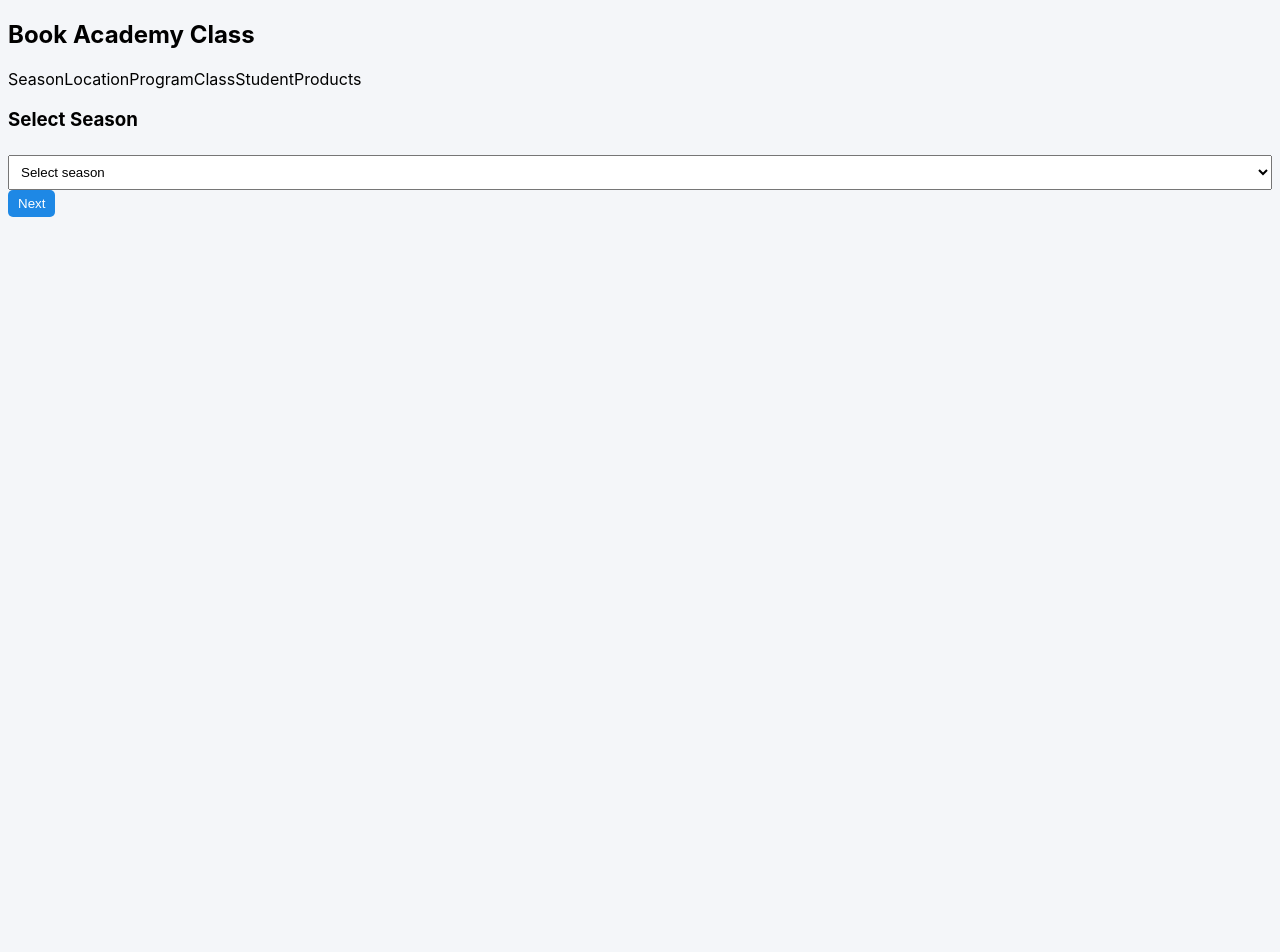
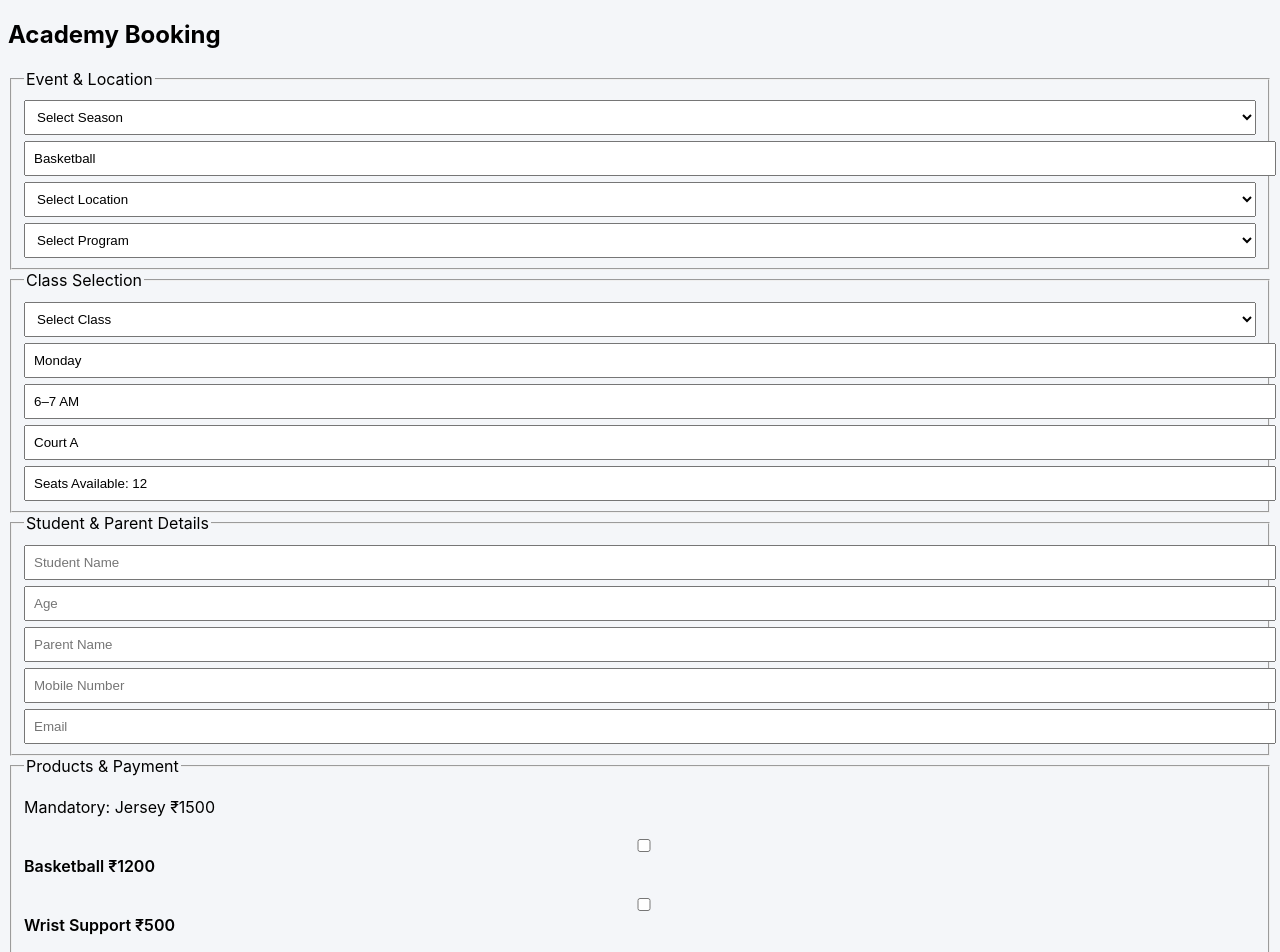
Before and after one commit to mahaboobgstp-hub/sports-academy-app, a React (Create React App) app: page /book in a window 1280 px wide. Shown: the top 952 px of the page. Before the commit the page ends 800 px from the top, so only its background shows below. Built offline with nearby package versions, Linux system fonts and the light colour scheme.

Commit message:
Update BookingWizard.jsx

```diff
--- a/src/bookings/BookingWizard.jsx
+++ b/src/bookings/BookingWizard.jsx
@@ -1,51 +1,90 @@
 import { useState } from "react";
-import StepSeason from "./StepSeason";
-import StepLocation from "./StepLocation";
-import StepProgram from "./StepProgram";
-import StepClass from "./StepClass";
-import StepStudent from "./StepStudent";
-import StepProducts from "./StepProducts";
 
-const steps = [
-  "Season",
-  "Location",
-  "Program",
-  "Class",
-  "Student",
-  "Products"
-];
+export default function BookingForm() {
+  const [form, setForm] = useState({});
 
-export default function BookingWizard() {
-  const [step, setStep] = useState(0);
-  const [formData, setFormData] = useState({});
-
-  const next = () => setStep(step + 1);
-  const back = () => setStep(step - 1);
-
-  const update = (data) =>
-    setFormData({ ...formData, ...data });
+  const update = (k, v) =>
+    setForm({ ...form, [k]: v });
 
   return (
-    <div className="wizard">
-      <h2>Book Academy Class</h2>
+    <div className="booking-form">
+      <h2>Academy Booking</h2>
 
-      <div className="steps">
-        {steps.map((s, i) => (
-          <span
-            key={i}
-            className={i === step ? "active-step" : ""}
-          >
-            {s}
-          </span>
-        ))}
-      </div>
+      {/* SECTION 1 */}
+      <fieldset>
+        <legend>Event & Location</legend>
 
-      {step === 0 && <StepSeason onNext={next} onChange={update} />}
-      {step === 1 && <StepLocation onNext={next} onBack={back} onChange={update} />}
-      {step === 2 && <StepProgram onNext={next} onBack={back} onChange={update} />}
-      {step === 3 && <StepClass onNext={next} onBack={back} onChange={update} />}
-      {step === 4 && <StepStudent onNext={next} onBack={back} onChange={update} />}
-      {step === 5 && <StepProducts data={formData} />}
+        <select onChange={e => update("season", e.target.value)}>
+          <option>Select Season</option>
+          <option>Basketball Season 1 2025–26</option>
+        </select>
+
+        <input value="Basketball" readOnly />
+
+        <select onChange={e => update("location", e.target.value)}>
+          <option>Select Location</option>
+          <option>Test School – Abu Dhabi</option>
+        </select>
+
+        <select onChange={e => update("program", e.target.value)}>
+          <option>Select Program</option>
+          <option>jr</option>
+          <option>midlevel</option>
+        </select>
+      </fieldset>
+
+      {/* SECTION 2 */}
+      <fieldset>
+        <legend>Class Selection</legend>
+
+        <select onChange={e => update("class", e.target.value)}>
+          <option>Select Class</option>
+          <option>12-Jan-26 | 6–7 AM | Court A</option>
+        </select>
+
+        <input value="Monday" readOnly />
+        <input value="6–7 AM" readOnly />
+        <input value="Court A" readOnly />
+        <input value="Seats Available: 12" readOnly />
+      </fieldset>
+
+      {/* SECTION 3 */}
+      <fieldset>
+        <legend>Student & Parent Details</legend>
+
+        <input placeholder="Student Name" onChange={e => update("student", e.target.value)} />
+        <input placeholder="Age" type="number" onChange={e => update("age", e.target.value)} />
+        <input placeholder="Parent Name" onChange={e => update("parent", e.target.value)} />
+        <input placeholder="Mobile Number" />
+        <input placeholder="Email" />
+      </fieldset>
+
+      {/* SECTION 4 */}
+      <fieldset>
+        <legend>Products & Payment</legend>
+
+        <p>Mandatory: Jersey ₹1500</p>
+
+        <label>
+          <input type="checkbox" /> Basketball ₹1200
+        </label>
+
+        <label>
+          <input type="checkbox" /> Wrist Support ₹500
+        </label>
+
+        <p><b>Class Price:</b> ₹2000</p>
+        <p><b>Total:</b> ₹3500</p>
+      </fieldset>
+
+      {/* SECTION 5 */}
+      <label>
+        <input type="checkbox" /> I agree to terms & conditions
+      </label>
+
+      <button>Book & Pay</button>
+
+      <pre>{JSON.stringify(form, null, 2)}</pre>
     </div>
   );
 }
```
